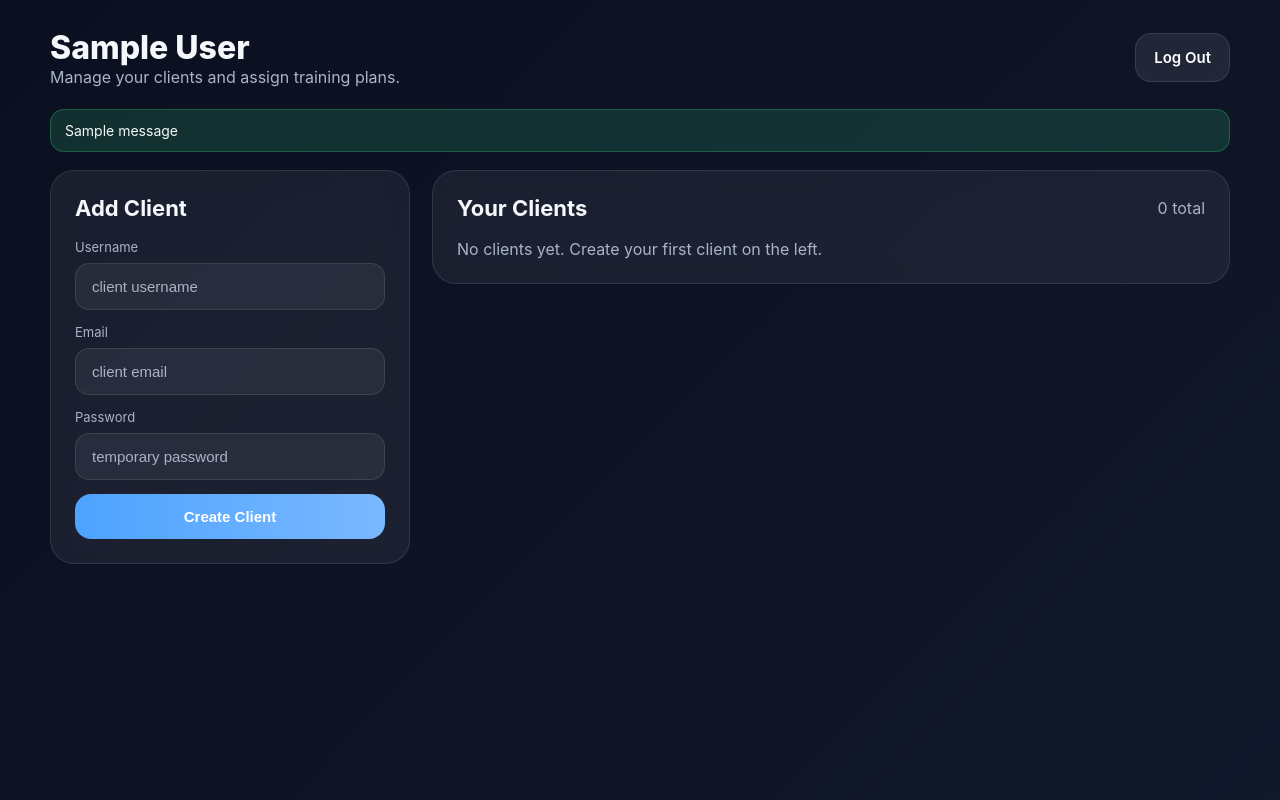
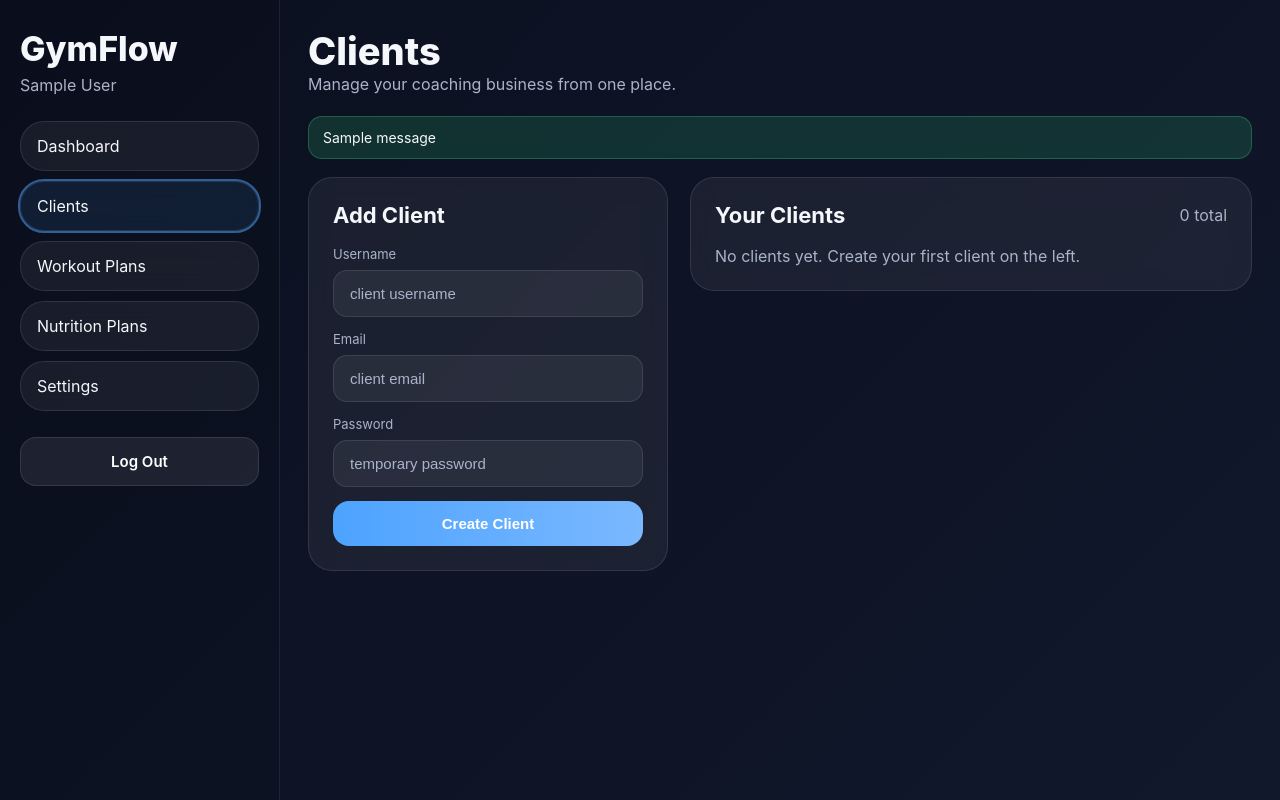
Before and after one commit to Deen-Codes/gymflow-backend, a Django app: page /dashboard/ in a window 1280 px wide. Run offline with Django 4.2, Linux system fonts and the light colour scheme; a user stored in the database is signed in; tables that the repository leaves empty hold one stand-in row (values such as "Sample post"); one stand-in notice (Sample message) is shown.

Commit message:
Add dashboard navigation routes

```diff
--- a/apps/users/dashboard_views.py
+++ b/apps/users/dashboard_views.py
@@ -1,8 +1,7 @@
 from django.contrib import messages
 from django.contrib.auth import authenticate, login, logout
 from django.contrib.auth.decorators import login_required
-from django.shortcuts import get_object_or_404, redirect, render
-
+from django.shortcuts import redirect, render
 
 from .forms import TrainerLoginForm, CreateClientForm, AssignWorkoutPlanForm
 from .models import User
@@ -45,18 +44,17 @@ def trainer_logout_page(request):
     return redirect("landing-page")
 
 
-@login_required
-def trainer_dashboard(request):
-    if request.user.role != User.TRAINER or not hasattr(request.user, "trainer_profile"):
-        return redirect("landing-page")
+def _trainer_required(request):
+    return request.user.role == User.TRAINER and hasattr(request.user, "trainer_profile")
 
+
+def _dashboard_context(request, page_title):
     trainer_profile = request.user.trainer_profile
     clients = User.objects.filter(
         role=User.CLIENT,
         client_profile__trainer=trainer_profile
-    ).select_related("client_profile").order_by("username")
+    ).select_related("client_profile", "client_profile__assigned_workout_plan").order_by("username")
 
-    create_client_form = CreateClientForm()
     assign_forms = {
         client.id: AssignWorkoutPlanForm(
             trainer_user=request.user,
@@ -65,21 +63,64 @@ def trainer_dashboard(request):
         for client in clients
     }
 
-    return render(
-        request,
-        "dashboard/trainer_dashboard.html",
-        {
-            "trainer_profile": trainer_profile,
-            "clients": clients,
-            "create_client_form": create_client_form,
-            "assign_forms": assign_forms,
-        },
-    )
+    return {
+        "trainer_profile": trainer_profile,
+        "page_title": page_title,
+        "clients": clients,
+        "create_client_form": CreateClientForm(),
+        "assign_forms": assign_forms,
+        "client_count": clients.count(),
+    }
+
+
+@login_required
+def trainer_dashboard(request):
+    if not _trainer_required(request):
+        return redirect("landing-page")
+
+    context = _dashboard_context(request, "Clients")
+    return render(request, "dashboard/trainer_dashboard.html", context)
+
+
+@login_required
+def trainer_dashboard_home(request):
+    if not _trainer_required(request):
+        return redirect("landing-page")
+
+    context = _dashboard_context(request, "Dashboard")
+    return render(request, "dashboard/dashboard_home.html", context)
+
+
+@login_required
+def trainer_workout_plans_page(request):
+    if not _trainer_required(request):
+        return redirect("landing-page")
+
+    context = _dashboard_context(request, "Workout Plans")
+    return render(request, "dashboard/dashboard_workout_plans.html", context)
+
+
+@login_required
+def trainer_nutrition_plans_page(request):
+    if not _trainer_required(request):
+        return redirect("landing-page")
+
+    context = _dashboard_context(request, "Nutrition Plans")
+    return render(request, "dashboard/dashboard_nutrition_plans.html", context)
+
+
+@login_required
+def trainer_settings_page(request):
+    if not _trainer_required(request):
+        return redirect("landing-page")
+
+    context = _dashboard_context(request, "Settings")
+    return render(request, "dashboard/dashboard_settings.html", context)
 
 
 @login_required
 def dashboard_create_client(request):
-    if request.user.role != User.TRAINER or not hasattr(request.user, "trainer_profile"):
+    if not _trainer_required(request):
         return redirect("landing-page")
 
     if request.method != "POST":
@@ -117,7 +158,7 @@ def dashboard_create_client(request):
 
 @login_required
 def dashboard_assign_workout_plan(request):
-    if request.user.role != User.TRAINER or not hasattr(request.user, "trainer_profile"):
+    if not _trainer_required(request):
         return redirect("landing-page")
 
     if request.method != "POST":
--- /dev/null
+++ b/templates/dashboard/dashboard_shell.html
@@ -0,0 +1,71 @@
+{% extends "base.html" %}
+
+{% block title %}{{ page_title }} | GymFlow{% endblock %}
+
+{% block content %}
+<div style="display:grid;grid-template-columns:280px 1fr;min-height:100vh;">
+    <aside style="border-right:1px solid rgba(255,255,255,0.08);padding:28px 20px;background:rgba(0,0,0,0.12);">
+        <div style="font-size:34px;font-weight:800;margin-bottom:6px;">GymFlow</div>
+        <div class="muted" style="margin-bottom:26px;">{{ trainer_profile.business_name }}</div>
+
+        <nav style="display:grid;gap:10px;">
+            <a href="{% url 'trainer-dashboard-home' %}"
+               class="glass"
+               style="padding:14px 16px;{% if request.resolver_match.url_name == 'trainer-dashboard-home' %}outline:2px solid rgba(77,163,255,0.55);background:rgba(77,163,255,0.10);{% endif %}">
+                Dashboard
+            </a>
+
+            <a href="{% url 'trainer-dashboard' %}"
+               class="glass"
+               style="padding:14px 16px;{% if request.resolver_match.url_name == 'trainer-dashboard' %}outline:2px solid rgba(77,163,255,0.55);background:rgba(77,163,255,0.10);{% endif %}">
+                Clients
+            </a>
+
+            <a href="{% url 'trainer-workout-plans-page' %}"
+               class="glass"
+               style="padding:14px 16px;{% if request.resolver_match.url_name == 'trainer-workout-plans-page' %}outline:2px solid rgba(77,163,255,0.55);background:rgba(77,163,255,0.10);{% endif %}">
+                Workout Plans
+            </a>
+
+            <a href="{% url 'trainer-nutrition-plans-page' %}"
+               class="glass"
+               style="padding:14px 16px;{% if request.resolver_match.url_name == 'trainer-nutrition-plans-page' %}outline:2px solid rgba(77,163,255,0.55);background:rgba(77,163,255,0.10);{% endif %}">
+                Nutrition Plans
+            </a>
+
+            <a href="{% url 'trainer-settings-page' %}"
+               class="glass"
+               style="padding:14px 16px;{% if request.resolver_match.url_name == 'trainer-settings-page' %}outline:2px solid rgba(77,163,255,0.55);background:rgba(77,163,255,0.10);{% endif %}">
+                Settings
+            </a>
+        </nav>
+
+        <div style="margin-top:26px;">
+            <a href="{% url 'trainer-logout-page' %}" class="btn btn-secondary" style="width:100%;display:block;text-align:center;">
+                Log Out
+            </a>
+        </div>
+    </aside>
+
+    <main style="padding:28px;">
+        <div style="display:flex;justify-content:space-between;align-items:start;gap:18px;margin-bottom:22px;">
+            <div>
+                <div style="font-size:38px;font-weight:800;">{{ page_title }}</div>
+                <div class="muted">Manage your coaching business from one place.</div>
+            </div>
+        </div>
+
+        {% if messages %}
+            <div class="messages">
+                {% for message in messages %}
+                    <div class="message {% if message.tags == 'error' %}error{% else %}success{% endif %}">
+                        {{ message }}
+                    </div>
+                {% endfor %}
+            </div>
+        {% endif %}
+
+        {% block dashboard_content %}{% endblock %}
+    </main>
+</div>
+{% endblock %}
--- a/templates/dashboard/trainer_dashboard.html
+++ b/templates/dashboard/trainer_dashboard.html
@@ -1,31 +1,7 @@
-{% extends "base.html" %}
+{% extends "dashboard/dashboard_shell.html" %}
 {% load user_extras %}
 
-{% block title %}Trainer Dashboard | GymFlow{% endblock %}
-
-{% block content %}
-<div class="container" style="padding:28px 0 42px;">
-    <div style="display:flex;justify-content:space-between;align-items:center;gap:18px;margin-bottom:22px;">
-        <div>
-            <div style="font-size:32px;font-weight:800;">{{ trainer_profile.business_name|default:"Trainer Dashboard" }}</div>
-            <div class="muted">Manage your clients and assign training plans.</div>
-        </div>
-
-        <div style="display:flex;gap:12px;">
-            <a href="{% url 'trainer-logout-page' %}" class="btn btn-secondary">Log Out</a>
-        </div>
-    </div>
-
-    {% if messages %}
-        <div class="messages">
-            {% for message in messages %}
-                <div class="message {% if message.tags == 'error' %}error{% else %}success{% endif %}">
-                    {{ message }}
-                </div>
-            {% endfor %}
-        </div>
-    {% endif %}
-
+{% block dashboard_content %}
 <div style="display:grid;grid-template-columns:360px 1fr;gap:22px;align-items:start;">
     <div class="glass" style="padding:24px;">
         <div style="font-size:22px;font-weight:700;margin-bottom:18px;">Add Client</div>
@@ -98,5 +74,4 @@
         {% endif %}
     </div>
 </div>
-</div>
 {% endblock %}
```
Also changed, not shown: apps/users/dashboard_urls.py (+16 -0 lines), templates/dashboard/dashboard_home.html (added, +27 -0 lines), templates/dashboard/dashboard_nutrition_plans.html (added, +10 -0 lines), templates/dashboard/dashboard_settings.html (added, +10 -0 lines), templates/dashboard/dashboard_workout_plans.html (added, +10 -0 lines). Lines whose indentation alone changed are shown as unchanged.
